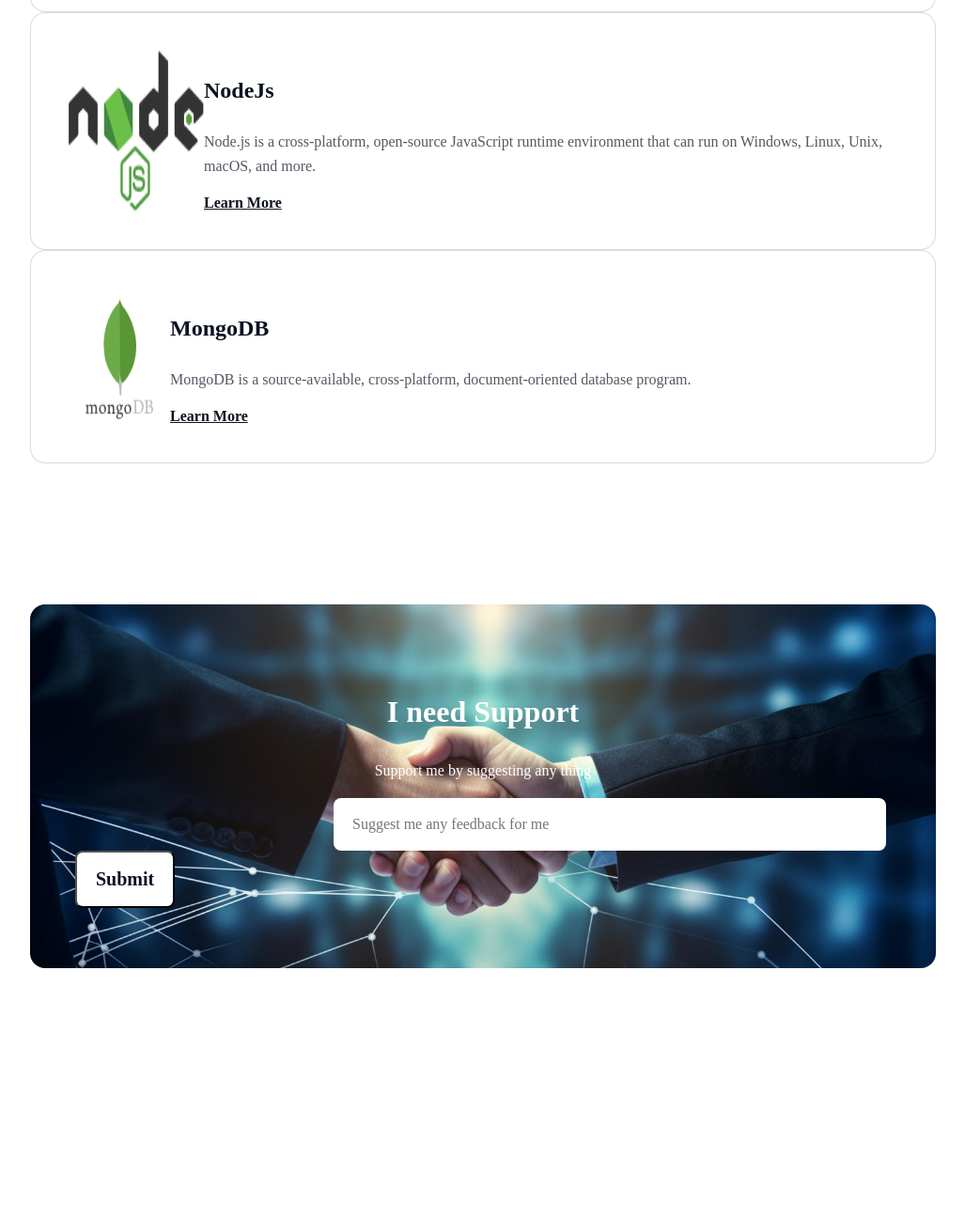
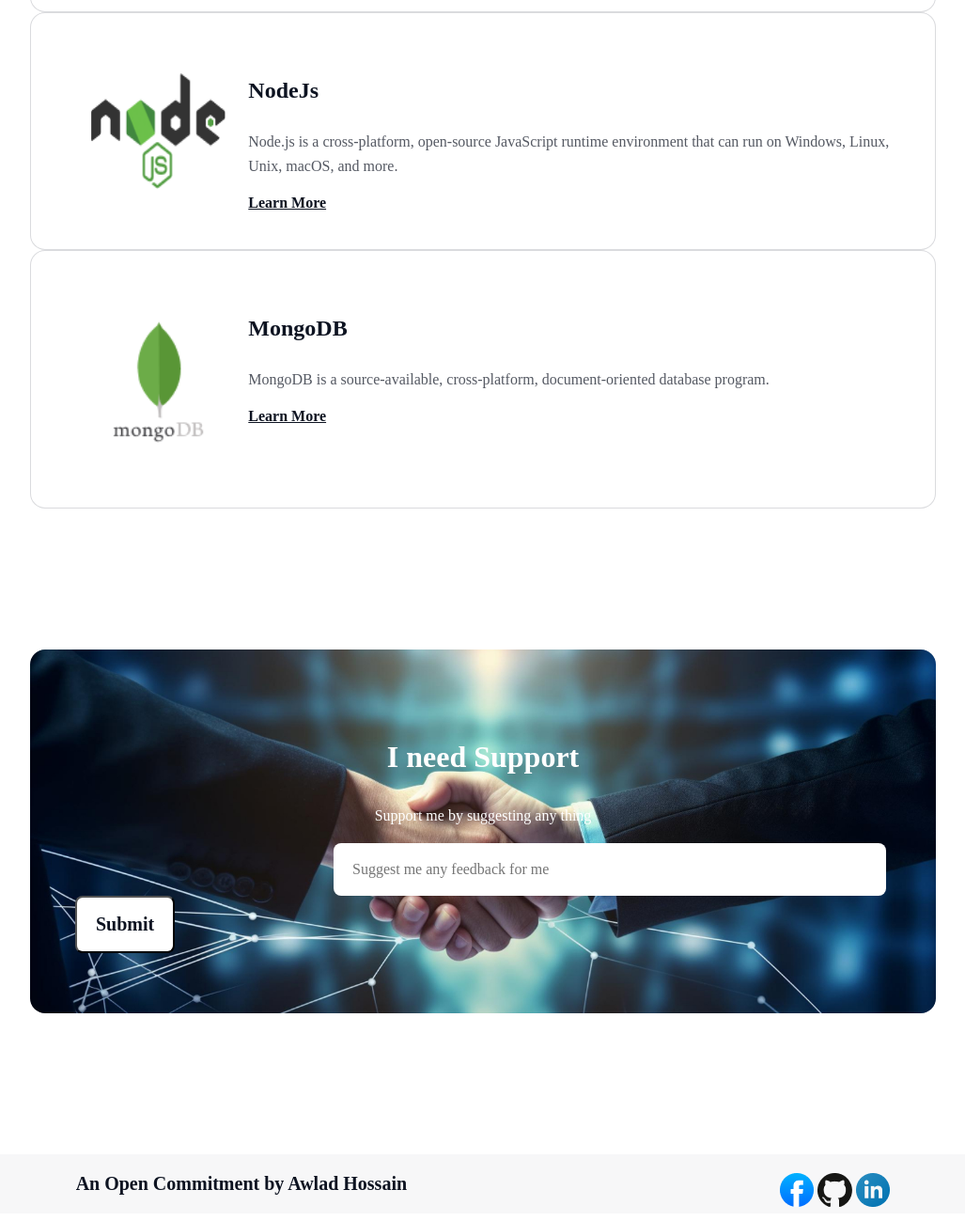
Before and after one commit to mariyamnavila/web-portfolio, a plain HTML site: page index.html in a window 1280 px wide. Shown: the part 4230-5529 px from the top of the page at 94% size, without its empty margins (126-1153 px from the left). Before the commit the page ends 5410 px from the top, so only its background shows below. Drawn offline with Linux system fonts and the light colour scheme; a web font is replaced by a local one.

Commit message:
added footer section

```diff
--- a/index.html
+++ b/index.html
@@ -10,7 +10,7 @@
     <header>
         <nav>
             <h3 class="nav-title">Awlad.H</h3>
-            <a href=""><button class="btn">Download Resume</button></a>
+            <a href="#myfooter"><button class="btn">Download Resume</button></a>
         </nav>
         <div class="banner">
             <img src="assets/Group.png" alt="">
@@ -87,7 +87,7 @@
             <p class="next-target-description">My next target is to learn react,node,mongoDB with programming hero.</p>
             <div class="nxt-target-items">
                 <div class="nxt-target-item">
-                    <img src="assets/react.png" alt="">
+                    <img class="nxt-target-img" src="assets/react.png" alt="">
                     <div class="nxt-target-item-first">
                         <p class="nxt-target-title">ReactJs</p>
                     <p class="nxt-item-description">React is a free and open-source front-end JavaScript library that aims to make building user interfaces based on components more "seamless".</p>
@@ -95,7 +95,7 @@
                     </div>
                 </div>
                 <div class="nxt-target-item">
-                    <img src="assets/nodejs.png" alt="">
+                    <img class="nxt-target-img" src="assets/nodejs.png" alt="">
                     <div class="nxt-target-item-second">
                         <p class="nxt-target-title">NodeJs</p>
                     <p class="nxt-item-description">Node.js is a cross-platform, open-source JavaScript runtime environment that can run on Windows, Linux, Unix, macOS, and more.</p>
@@ -103,7 +103,7 @@
                     </div>
                 </div>
                 <div class="nxt-target-item">
-                    <img src="assets/mongodb.png" alt="">
+                    <img class="nxt-target-img" src="assets/mongodb.png" alt="">
                     <div class="nxt-target-item-third">
                         <p class="nxt-target-title">MongoDB</p>
                     <p class="nxt-item-description">MongoDB is a source-available, cross-platform, document-oriented database program.</p>
@@ -119,8 +119,13 @@
             <button class="btn-third">Submit</button>
         </section>
     </main>
-    <footer>
-
+    <footer id="myfooter" >
+        <p class="footer-title">An Open Commitment by Awlad Hossain</p>
+        <div class="contact">
+            <img src="assets/facebook.png" alt="">
+            <img src="assets/github.png" alt="">
+            <img src="assets/linkedin-icon 1.png" alt="">
+        </div>
     </footer>
 
 </body>
--- a/styles/styles.css
+++ b/styles/styles.css
@@ -263,6 +263,10 @@ letter-spacing: 0%;
 text-align: center;
 opacity: 0.7;
 }
+.nxt-target-img{
+    padding: 24px;
+    width: 143.3px;
+}
 .nxt-target-item{
     display: flex;
     box-sizing: border-box;
@@ -354,3 +358,23 @@ line-height: 23px;
 letter-spacing: 0%;
 text-align: center;
 }
+/* footer section styles */
+
+footer{
+    display: flex;
+    justify-content: space-around;
+    border-radius: 16px;
+background: rgba(13, 19, 33, 0.03);
+}
+.footer-title{
+    color: rgb(13, 19, 33);
+font-family: Azeret Mono;
+font-size: 20px;
+font-weight: 600;
+line-height: 23px;
+letter-spacing: 0%;
+text-align: center;
+}
+.contact{
+    margin-top: 20px;
+}
```
